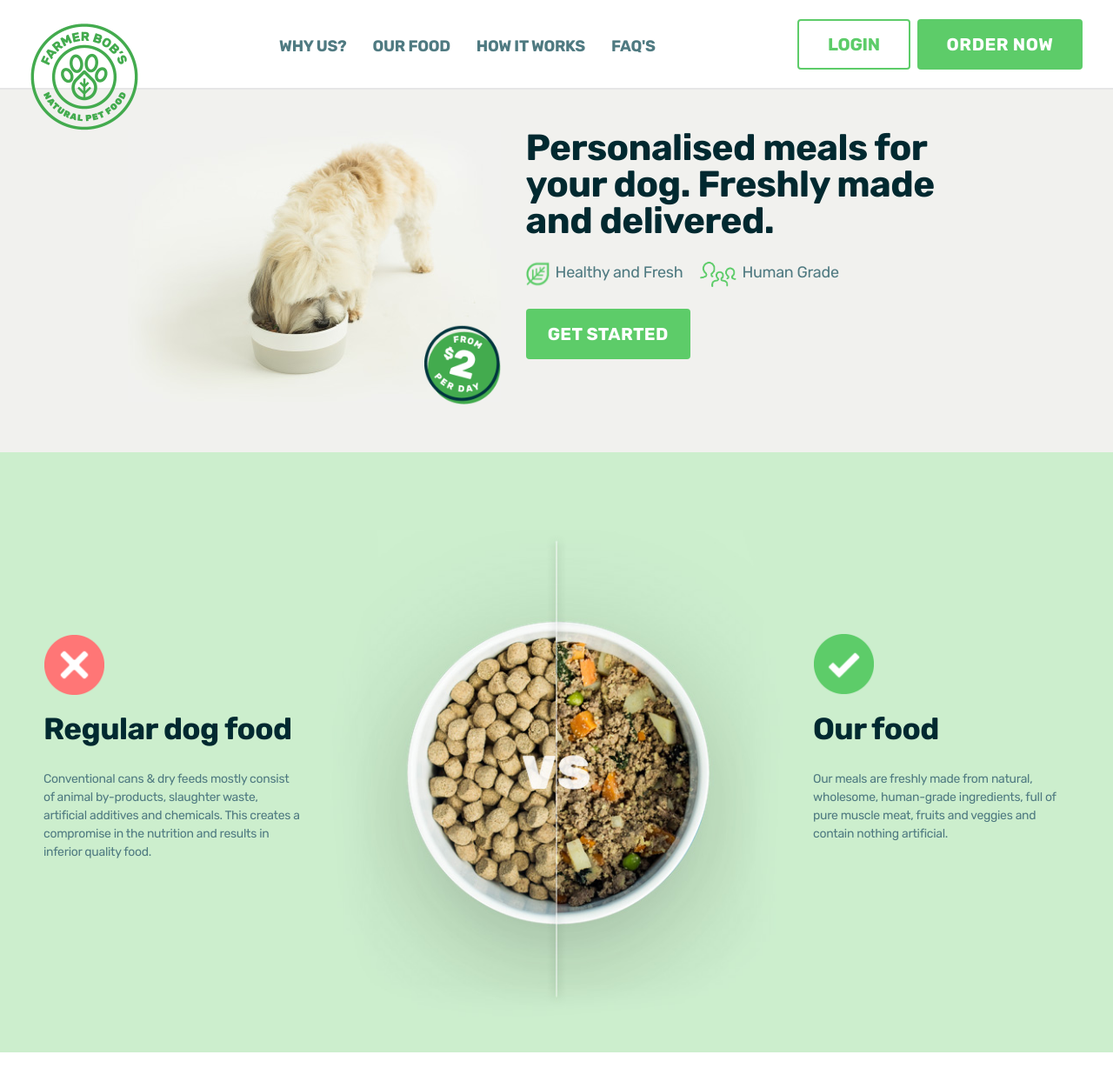
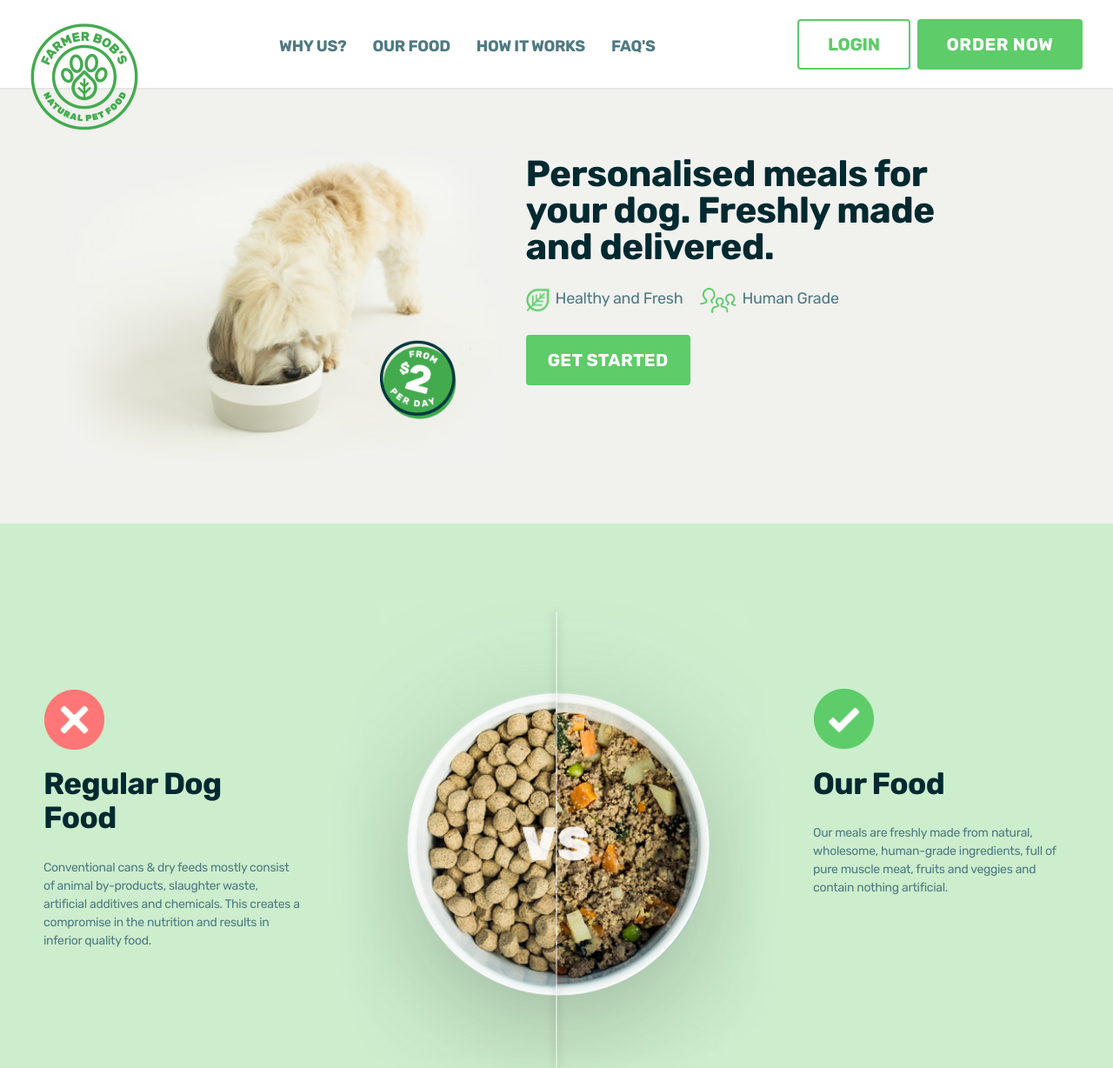
Before and after one commit to mattvernon/farmerbobs, a website: page dist/home.html in a window 1280 px wide. Shown: the top 1228 px of the page at 87% size. Drawn offline with nearby package versions, Linux system fonts and the light colour scheme.

Commit message:
home page updates

```diff
--- a/dist/home.html
+++ b/dist/home.html
@@ -69,13 +69,13 @@
 		<div class="wrapper">
 			<div id="compTheirs">
 				<i class=""></i>
-				<h2>Regular dog food</h2>
-				<p>Conventional cans & dry feeds mostly consist of animal by-products, slaughter waste, artificial additives and chemicals. This creates a compromise in the nutrition and results in inferior quality food.</p>
+				<h2>Regular Dog Food</h2>
+				<p>Conventional cans &amp; dry feeds mostly consist of animal by-products, slaughter waste, artificial additives and chemicals. This creates a compromise in the nutrition and results in inferior quality food.</p>
 			</div>
 			<div id="compImg"></div>
 			<div id="compOurs">
 				<i class=""></i>
-				<h2>Our food</h2>
+				<h2>Our Food</h2>
 				<p>Our meals are freshly made from natural, wholesome, human-grade ingredients, full of pure muscle meat, fruits and veggies and contain nothing artificial.</p>
 			</div>
 		</div>
--- a/dist/ui/css/desktop.css
+++ b/dist/ui/css/desktop.css
@@ -118,8 +118,13 @@ nav a:hover {
 #getStartedImg {
 	text-align: right;
 }
-
-
+#getStartedImg img {
+	max-width: 500px;
+}
+#getStarted .sticker {
+	right: 10%;
+	bottom: 15%;
+}
 
 
 /***** Comparison *****/
@@ -133,7 +138,7 @@ nav a:hover {
 /***** Nutrition *****/
 #nutrition h2 {
 	font-size: 42px;
-	max-width: 640px;
+	max-width: 400px;
 	margin-bottom: 50px;
 }
 #nutrition img {
@@ -1408,7 +1413,6 @@ li#dashboardFooterShipping {
 	    margin-left: 40px;
     }
     #comparison {
-	    margin-bottom: 70px;
     }
     #comparison h2 {
 	    font-size: 42px;
--- a/dist/ui/css/global.css
+++ b/dist/ui/css/global.css
@@ -537,6 +537,7 @@ nav a:active {
 /***** Nutrition *****/
 #nutrition {
 	text-align: center;
+	margin-top: 1px;
 	padding: 0 0 30px 0;
 	background: #fff;
 }
--- a/dist/ui/css/tablet.css
+++ b/dist/ui/css/tablet.css
@@ -7,6 +7,7 @@ h2 {
 
 /***** Get Started *****/
 #getStarted {
+	padding-top: 30px;
 	text-align: left;
 	position: relative;
 }
@@ -18,7 +19,7 @@ h2 {
 #getStartedImg {
 	position: absolute;
 	left: 5%;
-	top: 0;
+	top: 20px;
 	width: 40%;
 }
 #getStartedImg img {
@@ -66,7 +67,8 @@ h2 {
 #getStarted .sticker {
 	width: 88px;
 	height: 95px;
-	right: 0;
+	right: 5%;
+	bottom: 10%;
 	background-position: 0 -92px;
 }
 
```
